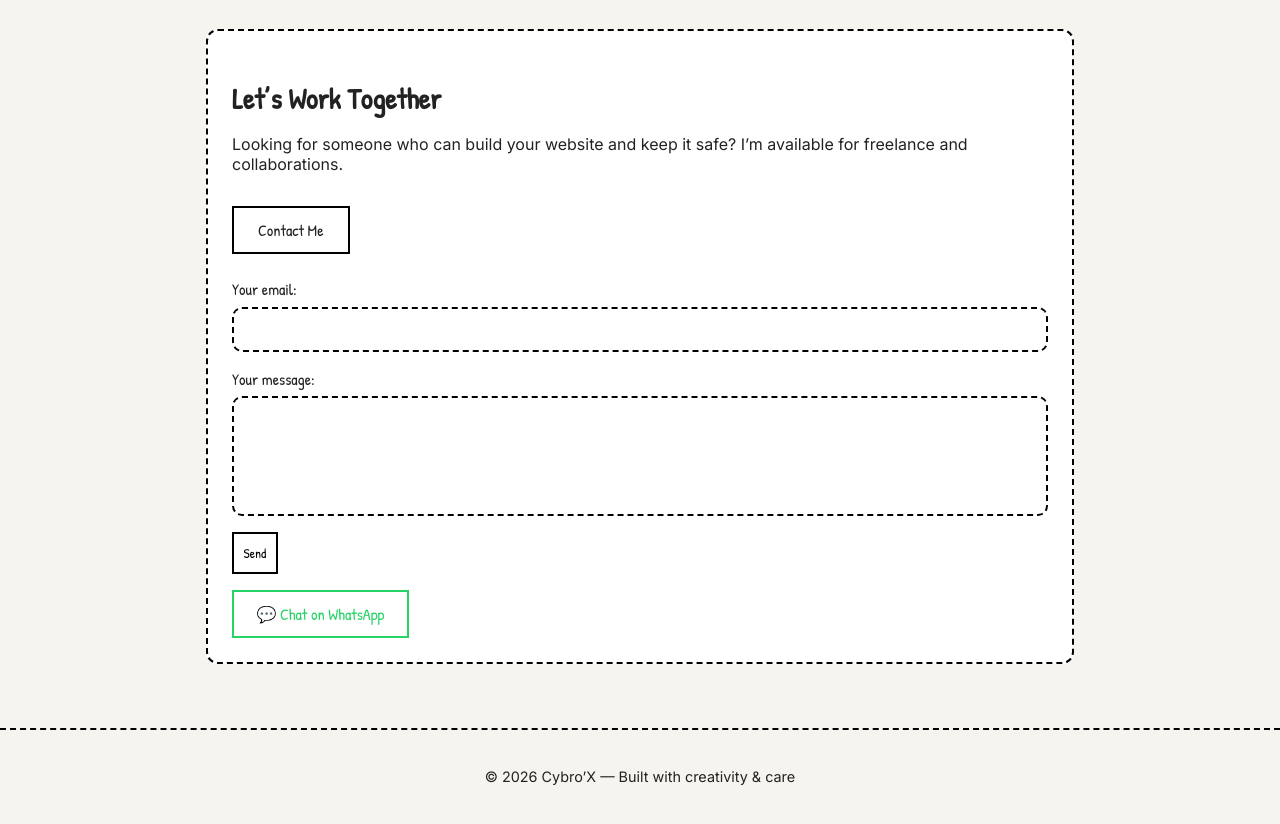
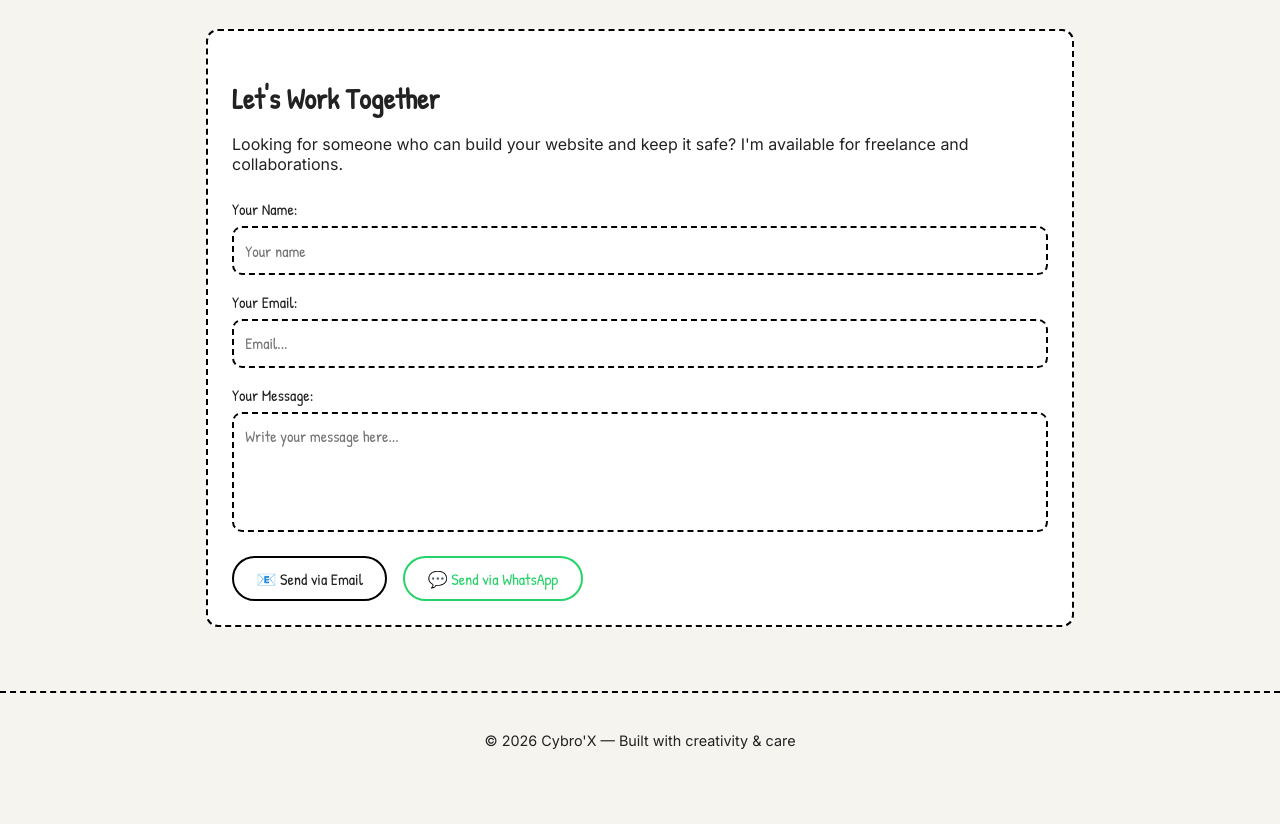
Before and after one commit to joker-dev-spec/cybro-x-portfolio, a plain HTML site: page index.html in a window 1280 px wide. Shown: the part 1096-1920 px from the top of the page. After the commit the page ends 1883 px from the top, so only its background shows below. Drawn offline with Linux system fonts and the light colour scheme.

Commit message:
Fixed contact form - email and whatsapp

```diff
--- a/index.html
+++ b/index.html
@@ -6,7 +6,6 @@
     <meta name="viewport" content="width=device-width, initial-scale=1.0" />
     <title>Cybro'X | Cyber Security & Web Developer</title>
 
-    <!-- Google Font (sketch-like) -->
     <link href="https://fonts.googleapis.com/css2?family=Patrick+Hand&family=Inter:wght@300;400;600&display=swap"
         rel="stylesheet">
 
@@ -16,9 +15,9 @@
 <body>
 
     <header class="header">
-        <h1>Kolawole Taiwo</h1>
-        <h1>"Cybro’X"</h1>
-        <p>Cyber Security Specialist & Web Developer</p>
+        <h1>Kolawole Rapheal Taiwo</h1>
+        <h1>__Cybro'X__</h1>
+        <p>Cyber Security Specialist / Web Developer</p>
         <button id="toggleMode">🌙 Toggle Mode</button>
     </header>
 
@@ -26,7 +25,7 @@
         <section class="card reveal">
             <h2>About Me</h2>
             <p>
-                I’m a creative tech professional who builds modern websites and helps keep digital systems safe,
+                I'm a creative tech professional who builds modern websites and helps keep digital systems safe,
                 combining design, problem-solving, and security to create reliable online experiences.
             </p>
         </section>
@@ -56,42 +55,41 @@
                     data-desc="Security enhancements to protect websites from common online threats.">
                     Web Security Improvements
                 </div>
-            </div>
 
             </section>
 
         <section class="card reveal">
-            <h2>Let’s Work Together</h2>
+            <h2>Let's Work Together</h2>
             <p>
                 Looking for someone who can build your website and keep it safe?
-                I’m available for freelance and collaborations.
+                I'm available for freelance and collaborations.
             </p>
-            <a href="mailto:kolawoletaiwo414@email.com" class="contact-btn">Contact Me</a>
-            <form action="https://formspree.io/f/xreebqjo" method="POST" class="contact-form">
+
+            <form class="contact-form" id="contactForm">
                 <label>
-                    Your email:
-                    <input type="email" name="email" class="contact-input">
+                    Your Name:
+                    <input type="text" id="userName" class="contact-input" placeholder="Your name" required>
                 </label>
                 <label>
-                    Your message:
-                    <textarea name="message" class="contact-textarea"></textarea>
+                    Your Email:
+                    <input type="email" id="userEmail" class="contact-input" placeholder="Email..." required>
                 </label>
-                <button type="submit" class="contact-submit">Send</button>
+                <label>
+                    Your Message:
+                    <textarea id="userMessage" class="contact-textarea" placeholder="Write your message here..." required></textarea>
+                </label>
+                <div class="contact-actions">
+                    <button type="button" class="contact-submit" id="sendEmail">📧 Send via Email</button>
+                    <a id="sendWhatsApp" href="#" class="whatsapp-btn">💬 Send via WhatsApp</a>
+                </div>
             </form>
+        </section>
 
-
-            <a href="https://wa.me/07043930307" target="_blank" class="whatsapp-btn">
-                💬 Chat on WhatsApp
-            </a>
-
-        </section>
     </main>
 
     <footer>
-        <p>© 2026 Cybro’X — Built with creativity & care</p>
+        <p>© 2026 Cybro'X — Built with creativity & care</p>
     </footer>
-
-    <script src="script.js"></script>
 
     <div id="popup" class="popup">
         <div class="popup-content">
@@ -101,6 +99,8 @@
         </div>
     </div>
 
+    <script src="script.js"></script>
+
 </body>
 
 </html>
--- a/script.js
+++ b/script.js
@@ -1,11 +1,10 @@
 const toggleBtn = document.getElementById("toggleMode");
-const body = document.body;
+const pageBody = document.body;
 
 toggleBtn.addEventListener("click", () => {
-    body.classList.toggle("dark");
+    pageBody.classList.toggle("dark");
 });
 
-// Scroll reveal animation
 const reveals = document.querySelectorAll(".reveal");
 
 function revealOnScroll() {
@@ -23,7 +22,6 @@ function revealOnScroll() {
 window.addEventListener("scroll", revealOnScroll);
 revealOnScroll();
 
-// Project popup logic
 const projects = document.querySelectorAll(".project");
 const popup = document.getElementById("popup");
 const popupTitle = document.getElementById("popupTitle");
@@ -41,3 +39,38 @@ projects.forEach(project => {
 closePopup.addEventListener("click", () => {
     popup.style.display = "none";
 });
+
+const emailBtn = document.getElementById("sendEmail");
+const whatsappBtn = document.getElementById("sendWhatsApp");
+
+function getFormData() {
+    const name = document.getElementById("userName").value.trim();
+    const email = document.getElementById("userEmail").value.trim();
+    const message = document.getElementById("userMessage").value.trim();
+    return { name, email, message };
+}
+
+function validateForm() {
+    const { name, email, message } = getFormData();
+    if (!name || !email || !message) {
+        alert("Please fill in all fields before sending.");
+        return false;
+    }
+    return true;
+}
+
+emailBtn.addEventListener("click", () => {
+    if (!validateForm()) return;
+    const { name, email, message } = getFormData();
+    const subject = encodeURIComponent(`Portfolio Message from ${name}`);
+    const emailBody = encodeURIComponent(`Name: ${name}\nEmail: ${email}\n\nMessage:\n${message}`);
+    window.location.href = `mailto:kolawoletaiwo415@gmail.com?subject=${subject}&body=${emailBody}`;
+});
+
+whatsappBtn.addEventListener("click", (e) => {
+    e.preventDefault();
+    if (!validateForm()) return;
+    const { name, email, message } = getFormData();
+    const text = encodeURIComponent(`Hi Cybro'X! 👋\n\nName: ${name}\nEmail: ${email}\n\nMessage:\n${message}`);
+    window.open(`https://wa.me/2347043930307?text=${text}`, "_blank");
+});
--- a/styles.css
+++ b/styles.css
@@ -44,9 +44,11 @@ body {
     margin-top: 1rem;
     padding: 0.5rem 1rem;
     border: 2px solid var(--accent);
+    border-radius: 50px;
     background: none;
     cursor: pointer;
     font-family: 'Patrick Hand', cursive;
+    color: var(--text);
 }
 
 main {
@@ -91,16 +93,6 @@ ul {
 
 .project:hover {
     transform: scale(1.05);
-}
-
-.contact-btn {
-    display: inline-block;
-    margin-top: 1rem;
-    padding: 0.7rem 1.5rem;
-    border: 2px solid var(--accent);
-    text-decoration: none;
-    color: var(--text);
-    font-family: 'Patrick Hand', cursive;
 }
 
 footer {
@@ -153,41 +145,6 @@ footer {
 
 /* Contact form */
 .contact-form {
-    display: flex;
-    flex-direction: column;
-    gap: 0.8rem;
-    margin-top: 1rem;
-}
-
-.contact-form input,
-.contact-form textarea {
-    padding: 0.6rem;
-    border: 2px dashed var(--accent);
-    background: transparent;
-    font-family: 'Patrick Hand', cursive;
-}
-
-.contact-form button {
-    padding: 0.6rem;
-    border: 2px solid var(--accent);
-    background: none;
-    cursor: pointer;
-    font-family: 'Patrick Hand', cursive;
-}
-
-/* WhatsApp button */
-.whatsapp-btn {
-    display: inline-block;
-    margin-top: 1rem;
-    padding: 0.7rem 1.4rem;
-    border: 2px solid #25D366;
-    color: #25D366;
-    text-decoration: none;
-    font-family: 'Patrick Hand', cursive;
-}
-
-/* Contact form alignment & shape fix */
-.contact-form {
     margin-top: 1.5rem;
     display: flex;
     flex-direction: column;
@@ -212,17 +169,54 @@ footer {
     font-family: 'Patrick Hand', cursive;
     font-size: 1rem;
     resize: none;
+    color: var(--text);
 }
 
 .contact-textarea {
     min-height: 120px;
 }
 
+/* Contact actions row */
+.contact-actions {
+    display: flex;
+    flex-wrap: wrap;
+    gap: 1rem;
+    margin-top: 0.5rem;
+    align-items: center;
+}
+
 .contact-submit {
-    align-self: flex-start;
     padding: 0.6rem 1.4rem;
     border: 2px solid var(--accent);
+    border-radius: 50px;
     background: none;
     font-family: 'Patrick Hand', cursive;
+    font-size: 1rem;
+    color: var(--text);
     cursor: pointer;
+    transition: background 0.2s ease, color 0.2s ease;
 }
+
+.contact-submit:hover {
+    background: var(--accent);
+    color: var(--bg);
+}
+
+/* WhatsApp button */
+.whatsapp-btn {
+    display: inline-block;
+    padding: 0.6rem 1.4rem;
+    border: 2px solid #25D366;
+    border-radius: 50px;
+    color: #25D366;
+    text-decoration: none;
+    font-family: 'Patrick Hand', cursive;
+    font-size: 1rem;
+    margin-top: 0;
+    transition: background 0.2s ease, color 0.2s ease;
+}
+
+.whatsapp-btn:hover {
+    background: #25D366;
+    color: #fff;
+}
```
Lines whose indentation alone changed are shown as unchanged.
